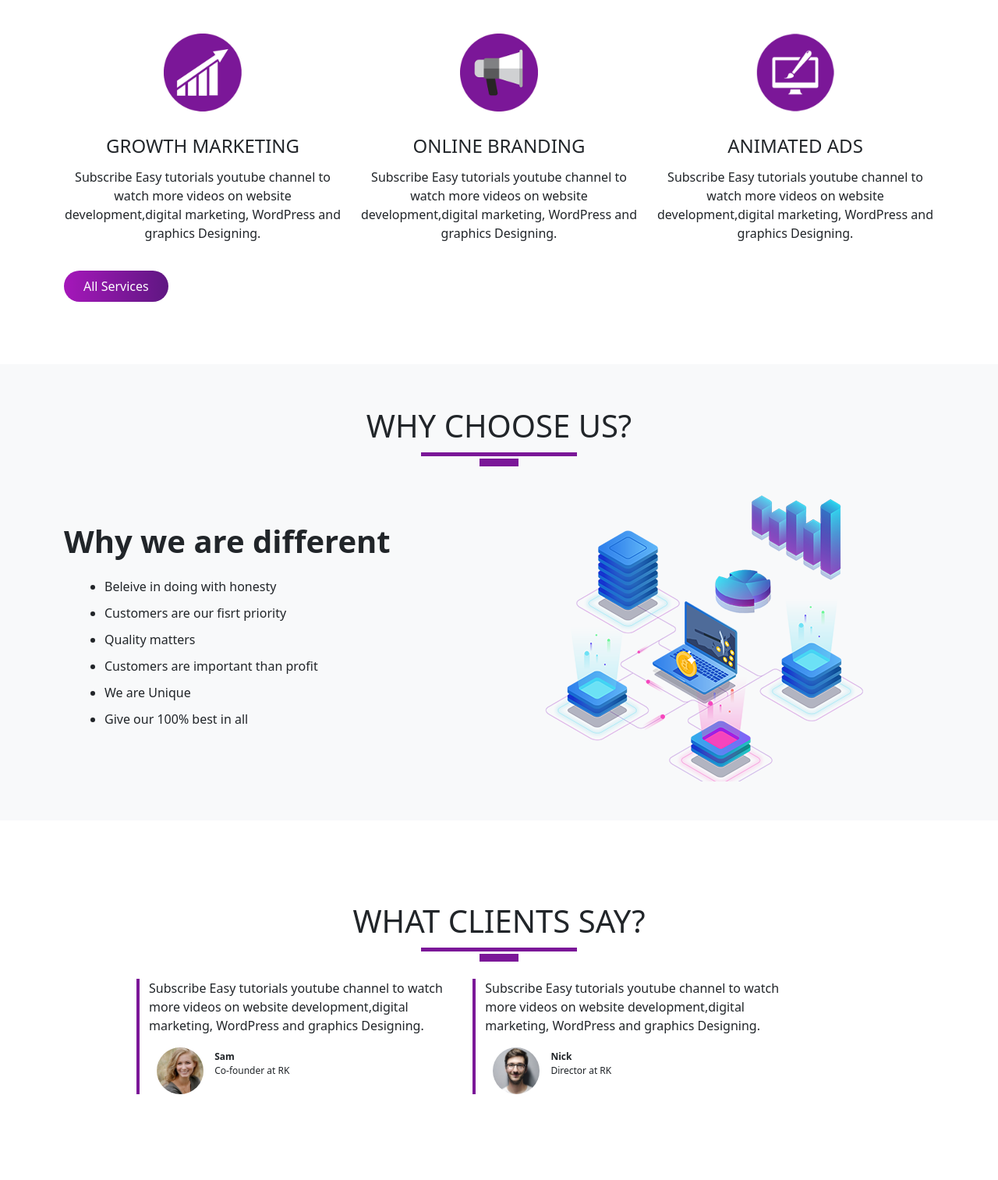
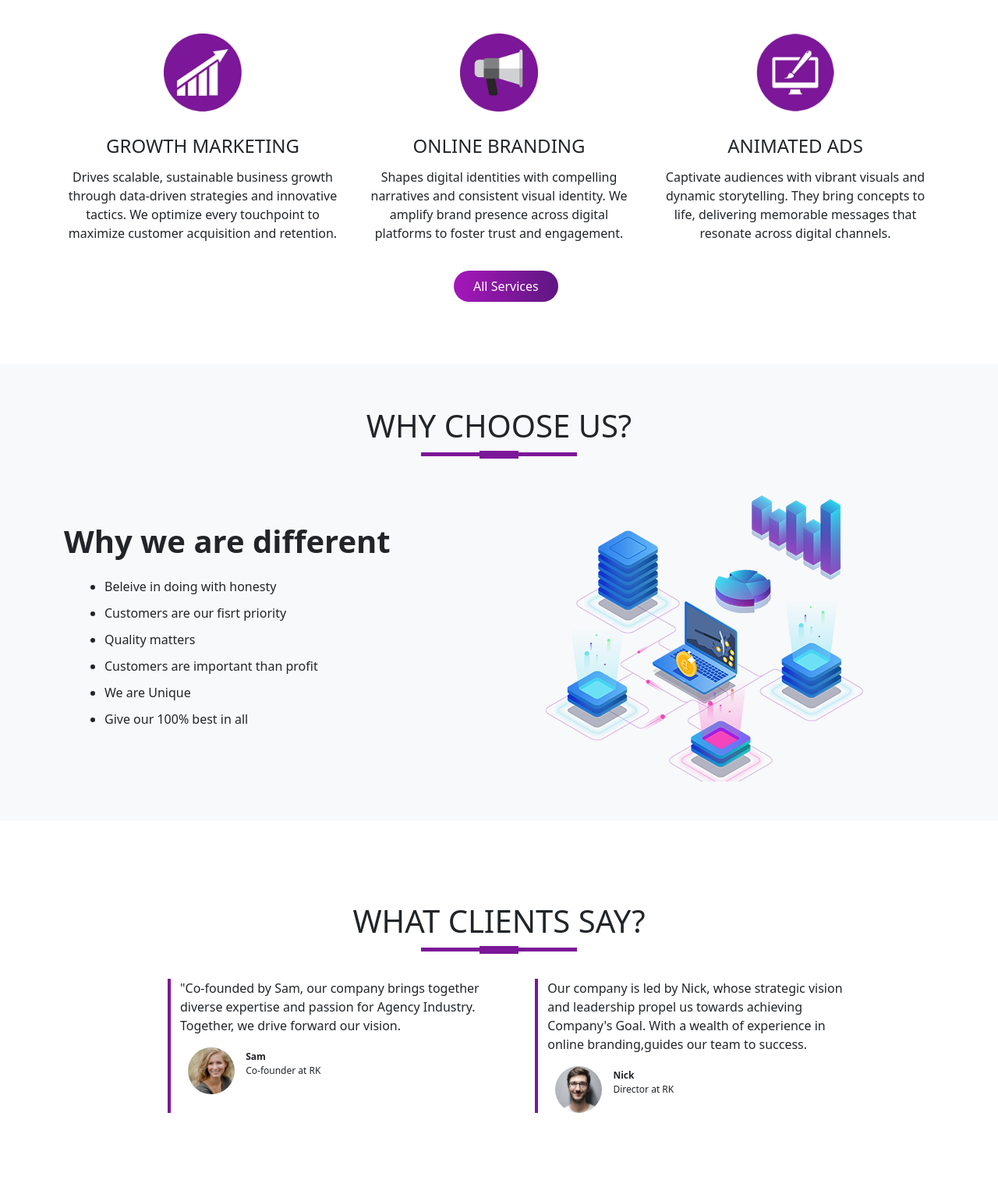
Before and after one commit to rKarthigaRamesh/Agency-website, a plain HTML site: page index.html in a window 1280 px wide. Shown: the part 867-2380 px from the top of the page at 78% size. Drawn offline with nearby package versions, Linux system fonts and the light colour scheme.

Commit message:
Agency website completed

```diff
--- a/index.html
+++ b/index.html
@@ -47,7 +47,9 @@
             <div class="row">
                 <div class="col-md-6">
                 <p class="promo-title">BEST DIGITAL AGENCY</p>
-                <P>Subscribe Easy tutorials youtube channel to watch more videos on website development,digital marketing, WordPress and graphics Designing.</P>
+                <P>Where creativity meets strategy, we redefine brand narratives with precision and impact. Our agency thrives on crafting experiences that resonate and inspire.
+
+                </P>
                 <a href="#"><img src="images/play.png" class="play-btn">Watch Tutorials</a>
             </div>
             <div class="col-md-6  text-center home">
@@ -65,20 +67,20 @@
                     <div class="col-md-4 services">
                         <img src="images/service1.png" class="service-img" alt="service image">
                         <h4>Growth Marketing</h4>
-                        <P>Subscribe Easy tutorials youtube channel to watch more videos on website development,digital marketing, WordPress and graphics Designing.</P>
+                        <P> Drives scalable, sustainable business growth through data-driven strategies and innovative tactics. We optimize every touchpoint to maximize customer acquisition and retention.</P>
                     </div>
                     <div class="col-md-4 services">
                         <img src="images/service2.png" class="service-img" alt="service image">
                         <h4>Online Branding</h4>
-                        <P>Subscribe Easy tutorials youtube channel to watch more videos on website development,digital marketing, WordPress and graphics Designing.</P>
+                        <P>Shapes digital identities with compelling narratives and consistent visual identity. We amplify brand presence across digital platforms to foster trust and engagement.</P>
                     </div>
                     <div class="col-md-4 services">
                         <img src="images/service3.png" class="service-img" alt="service image">
                         <h4>Animated Ads</h4>
-                        <P>Subscribe Easy tutorials youtube channel to watch more videos on website development,digital marketing, WordPress and graphics Designing.</P>
+                        <P>Captivate audiences with vibrant visuals and dynamic storytelling. They bring concepts to life, delivering memorable messages that resonate across digital channels.</P>
                     </div>
                 </div>
-                <button type="button" class="btn btn-primary ">All Services</button>
+                <button class="btn btn-primary">All Services</button>
             </div>
 </section>
 <!--About us-->
@@ -109,12 +111,12 @@
     <h1 class="title text-center">WHAT CLIENTS SAY?</h1>
     <div class="row offset-1">
       <div class="col-md-5 testimonials">
-        <P>Subscribe Easy tutorials youtube channel to watch more videos on website development,digital marketing, WordPress and graphics Designing.</P>
+        <P>"Co-founded by Sam, our company brings together diverse expertise and passion for Agency Industry. Together, we drive forward our vision.</P>
         <img src="images/user1.jpg" >
         <p class="user-details"><b>Sam</b><br>Co-founder at RK</p>
       </div>
       <div class="col-md-5 testimonials">
-        <P>Subscribe Easy tutorials youtube channel to watch more videos on website development,digital marketing, WordPress and graphics Designing.</P>
+        <P>Our company is led by Nick, whose strategic vision and leadership propel us towards achieving Company's Goal. With a wealth of experience in online branding,guides our team to success.</P>
         <img src="images/user2.jpg" >
         <p class="user-details"><b>Nick</b><br>Director at RK</p>
       </div>
@@ -142,13 +144,13 @@
           <div class="row">
             <div class="col-md-4 footer-box">
             <img src="images/demo-logo.png " >
-            <P>Subscribe Easy tutorials youtube channel to watch more videos on website development,digital marketing, WordPress and graphics Designing.</P>
+            <P>Crafting compelling narratives and driving impactful strategies to elevate brands worldwide. Contact us to transform your vision into reality.</P>
             </div>
             <div class="col-md-4 footer-box">
               <p><b>CONTACT US</b></p>
-              <P><i class="fa fa-map-marker" aria-hidden="true"></i>Trade center,Chennai</P>
-              <p><i class="fa fa-phone"></i>+91 9864657678</p>
-              <p><i class="fa fa-envelope">RK@gmail.com</p>
+              <P><img src="images/geo-alt.svg"  class="svg"> Trade center,Chennai</P>
+              <p><img src="images/telephone-inbound.svg"class="svg" >+91 9864657678</p>
+              <p><img src="images/envelope.svg" class="svg">RK@gmail.com</p>
             </div>
             <div class="col-md-4 footer-box">
                  <p><b>Message</b></p>
--- a/style.css
+++ b/style.css
@@ -100,17 +100,15 @@ body{
     margin-right: auto;
     margin-bottom: 40px;
     display: block;
-    transform: translateY(18px);
+    transform: translateY(8px);
 }
 #services .btn-primary{
-    display: flex;
     box-shadow: none;
     padding: 8px 25px;
     border: none;
     border-radius: 20px;
     background-image: linear-gradient(to right,#a517ba,#5f1782);
-    align-items: center;
-
+    margin-left: 500px;
 }
 /*About us*/
 #about-us{
@@ -137,12 +135,13 @@ body{
     border-left: 4px solid #7b1798;
     margin-top: 50px;
     margin-bottom: 50px;
+    margin-left: 40px;
 }
 .testimonials img{
     height: 60px;
     width: 60px;
     border-radius: 50%;
-    margin: 0 10px;
+    margin: 0 10px ;
 }
 .user-details{
     display: inline-block;
@@ -180,7 +179,7 @@ body{
     width: 120px;
     margin-bottom: 20px;
 }
-.footer-box .fa{
+.footer-box .svg {
     margin-right: 8px;
     font-size: 25px;
     height: 40px;
```
Also changed, not shown: images/envelope.svg (added), images/geo-alt.svg (added), images/telephone-inbound.svg (added).
